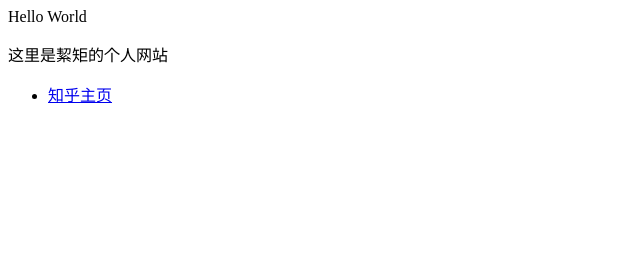
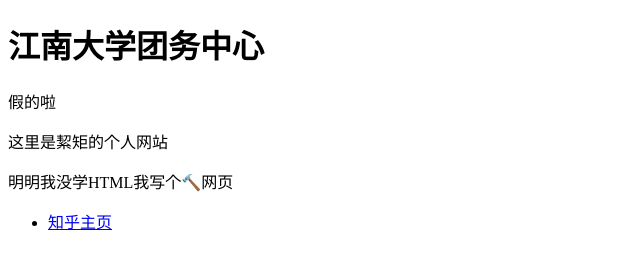
Before and after one commit to WuYi000925/WuYi000925.github.io, a plain HTML site: page index.html in a window 1280 px wide. Shown: the whole page, without its empty margins (0-640 px from the left). Drawn offline with Linux system fonts and the light colour scheme.

Commit message:
Update index.html

```diff
--- a/index.html
+++ b/index.html
@@ -1,6 +1,20 @@
-<p>Hello World</p>
-<p>这里是絜矩的个人网站</p>
+<!DOCTYPE html>
+<html>
+<head>
+<meta charset="utf-8">
+<title>江南大学团务中心官方网站</title>
+</head>
 
-<ul>
-  <li> <a href="https://www.zhihu.com/people/logic-70">知乎主页</a> </li>
-</ul>
+<body>
+
+  <h1>江南大学团务中心</h1>
+  <p>假的啦</p>
+  <p>这里是絜矩的个人网站</p>
+  <p>明明我没学HTML我写个🔨网页</p>
+
+
+  <ul>
+    <li> <a href="https://www.zhihu.com/people/logic-70">知乎主页</a> </li>
+  </ul>
+</body>
+<html>
```
